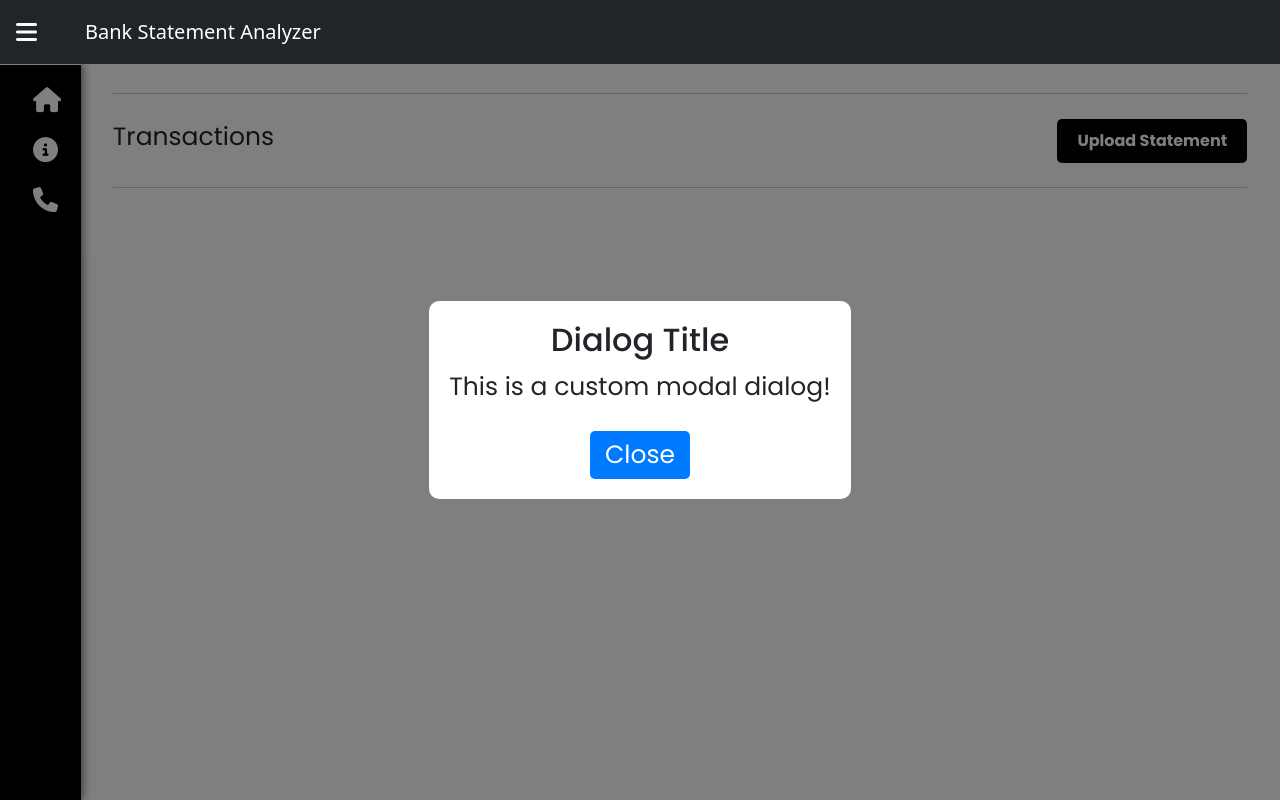
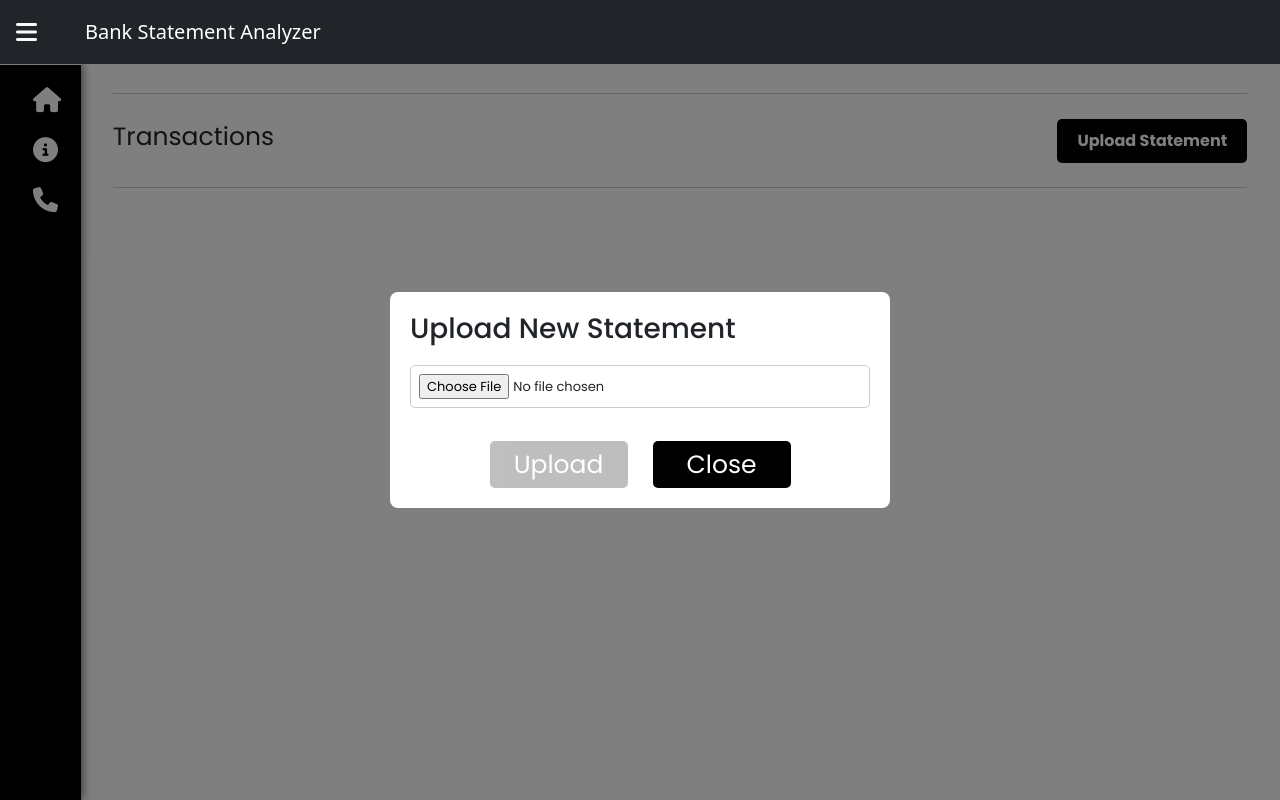
Before and after one commit to Asthethi/statement-analyzer-app, an Angular app: page / in a window 1280 px wide. Both pictures are taken after a click on the button "Upload Statement". Built offline with nearby package versions, Linux system fonts and the light colour scheme.

Commit message:
added upload statement dailog and its styling

```diff
--- a/package.json
+++ b/package.json
@@ -6,7 +6,8 @@
     "start": "ng serve",
     "build": "ng build",
     "watch": "ng build --watch --configuration development",
-    "test": "ng test"
+    "test": "ng test",
+    "api-gen": "openapi-generator-cli generate -i ./openapi/openapi.json -g typescript-angular -o ./src/"
   },
   "private": true,
   "dependencies": {
--- a/src/app/app.component.html
+++ b/src/app/app.component.html
@@ -13,7 +13,8 @@
 
       <hr>
       <!-- Custom Dialog Component -->
-       <app-statement-upload-dialog [isOpen]="isDialogOpen" (close)="closeDialog()"></app-statement-upload-dialog>
+       <app-statement-upload-dialog [isOpen]="isDialogOpen" (close)="closeDialog()"
+       (statementFileUploadEvent)= "handleFileUpload($event)"></app-statement-upload-dialog>
        <app-home></app-home>
     </div>
 
--- a/src/app/app.component.ts
+++ b/src/app/app.component.ts
@@ -23,6 +23,10 @@ export class AppComponent {
     this.isDialogOpen = false;
   }
 
+  handleFileUpload(event : File) {
+    console.log(event);
+  }
+
   sideNavStatus: boolean = false;
 
   title = 'statement-analyzer-app';
--- a/src/app/pages/statement-upload-dialog/statement-upload-dialog.component.html
+++ b/src/app/pages/statement-upload-dialog/statement-upload-dialog.component.html
@@ -1,7 +1,18 @@
 <div class="overlay" *ngIf="isOpen">
     <div class="dialog">
-      <h2>Dialog Title</h2>
-      <p>This is a custom modal dialog!</p>
-      <button (click)="closeDialog()">Close</button>
+      <h3>Upload New Statement</h3>
+
+        <!-- File Upload Input -->
+        <div class="file-upload">
+          <input type="file" id="fileInput" (change)="onFileChange($event)" accept=".txt" class="file-input" />
+        </div>
+
+      <div class="action-buttons">
+        <button (click)="uploadStatementFile()"
+        [disabled] = "inputFile === undefined"
+        [style]="inputFile === undefined ? { 'cursor': 'none', 'opacity': '0.25' } : {}" >Upload</button>
+        <button (click)="closeDialog()">Close</button>
+      </div>
+
     </div>
   </div>
--- a/src/app/pages/statement-upload-dialog/statement-upload-dialog.component.scss
+++ b/src/app/pages/statement-upload-dialog/statement-upload-dialog.component.scss
@@ -13,21 +13,56 @@
   .dialog {
     background: white;
     padding: 20px;
-    border-radius: 10px;
-    min-width: 300px;
-    text-align: center;
+    width: 500px;
+    max-width: 90%; /* Responsive width */
+    border-radius: 8px;
+    display: flex;
+    flex-direction: column; /* Stack content vertically */
+    height: 27%;
+    max-height: 80vh; /* Restrict max height of the dialog */
+    overflow: hidden;
+    overflow-y: auto;
   }
 
   button {
     margin-top: 10px;
     padding: 5px 15px;
-    background: #007bff;
+    background: #000000;
     color: white;
     border: none;
     cursor: pointer;
     border-radius: 5px;
   }
 
-  button:hover {
-    background: #0056b3;
+  .action-buttons button:hover {
+    background: #454748;
+    color: rgb(255, 255, 255);
   }
+
+  .action-buttons {
+    display: flex;
+    justify-content: center;
+    gap: 25px;
+    margin-top: auto;
+  }
+
+  .action-buttons button {
+    width: 30%;
+  }
+
+
+  /*File-Div Styling*/
+
+  .file-upload {
+    margin-bottom: 10px; /* Space between file input and other elements */
+    margin-top: 10px;
+  }
+
+  .file-input {
+    width: 100%;
+    padding: 8px;
+    border: 1px solid #ccc;
+    border-radius: 5px;
+    cursor: pointer;
+    font-size: small;
+  }
--- a/src/app/pages/statement-upload-dialog/statement-upload-dialog.component.ts
+++ b/src/app/pages/statement-upload-dialog/statement-upload-dialog.component.ts
@@ -10,9 +10,31 @@ import { CommonModule } from '@angular/common';
 export class StatementUploadDialogComponent {
   @Input() isOpen = false; // To control dialog visibility
   @Output() close = new EventEmitter<void>(); // Emit event when closed
+  @Output() statementFileUploadEvent = new EventEmitter<File>();
+
+  inputFile? : File = undefined;
 
   closeDialog() {
     this.close.emit(); // Notify parent to close dialog
   }
 
+  uploadStatementFile(){
+    this.statementFileUploadEvent.emit(this.inputFile);
+  }
+
+  onFileChange(event: Event) {
+    const input = event.target as HTMLInputElement;
+    if (input && input.files && input.files.length > 0) {
+      const file: File = input.files[0];
+
+      if (file.type !== 'text/plain' && !file.name.endsWith('.txt')) {
+        alert('Only .txt files are allowed!');
+        input.value = ''; // Clear the input
+        return;
+      }else{
+        this.inputFile = file;
+      }
+    }
+  }
+
 }
```
Also changed, not shown: openapi/openapi.json (added, +200 -0 lines).
